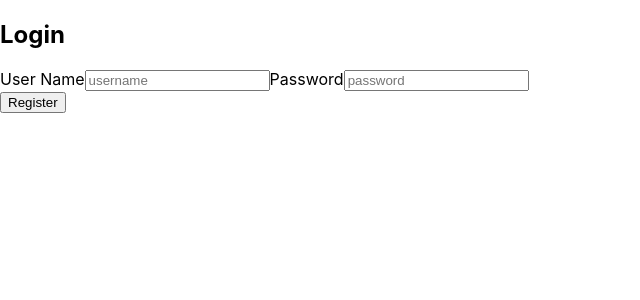
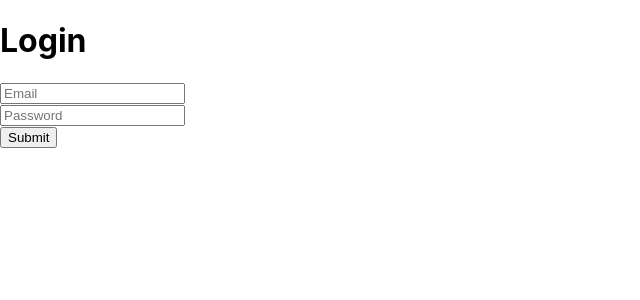
Before and after one commit to jmorales22/Application-tracker-frontend, a React (Create React App) app: page /login in a window 1280 px wide. Shown: the top 300 px of the page, without its empty margins (0-640 px from the left). Built offline with nearby package versions, Linux system fonts and the light colour scheme.

Commit message:
Added changes as necessay for login and password encryption

```diff
--- a/src/components/Login.jsx
+++ b/src/components/Login.jsx
@@ -1,24 +1,94 @@
 import React, { Component } from "react";
+const postAPI = async (url, data) => {
+  const response = await fetch(url, {
+    method: "POST",
+    headers: {
+      Accept: "application/json",
+      "Content-Type": "application/json",
+    },
+    body: JSON.stringify(data),
+  })
+  .then((response) => response.json());
+  console.log(response);
+  return response;
+};
 
 class Login extends Component {
+  state = {
+    email: "",
+    password: "",
+
+  };
+
+    handleChange = (e) => {
+      this.setState({
+          [e.target.name]: e.target.value
+      })
+  }
+
+  handleSubmit = async (e) => {
+    e.preventDefault();
+
+    try {
+
+    const { email, password } = this.state;
+
+    const data = {
+      email: email,
+      user_password: password
+    };
+
+    const url = 'http://localhost:2000/login/loginuser';
+    const response = await postAPI(url, data);
+
+    if (response.status === 200) {
+      alert('Successful Login');
+    }
+    if (response.status !== 200) {
+      alert('Unable to Login. Please try again later or go to login page.');
+    }
+  }
+  catch (err) {
+    return err;
+  }
+  };
+
   render() {
+
+    const { email, password } = this.state;
+
     return (
       <div>
-        <h2>Login</h2>
-        <form action="/user/signup" method="POST">
-          <label>
-            User Name
-            <input type="text" name="user_name" placeholder="username" />
-          </label>
-          <label>
-            Password
-            <input type="password" name="password" placeholder="password" />
-          </label>
-          <br />
-          <button type="submit">Register</button>
+          <h1>Login</h1>
+        <form onSubmit={(e) => this.handleSubmit(e)}>
+
+          <input
+            type="text"
+            data-testid="messageText"
+            placeholder="Email"
+            onChange={this.handleChange}
+            name="email"
+            value={email}
+            required
+          />
+          <br/>
+          <input
+            type="text"
+            data-testid="messageText"
+            placeholder="Password"
+            onChange={this.handleChange}
+            name="password"
+            value={password}
+            required
+          />
+          <br/>
+          <button type="submit" data-testid="submitButton">
+            Submit
+          </button>
         </form>
       </div>
     );
   }
 }
+
 export default Login;
--- a/src/components/Signup.jsx
+++ b/src/components/Signup.jsx
@@ -31,7 +31,7 @@ class Signup extends Component {
   }
 
   handleSubmit = async (e) => {
-    //e.preventDefault();
+    e.preventDefault();
 
     try {
 
```
